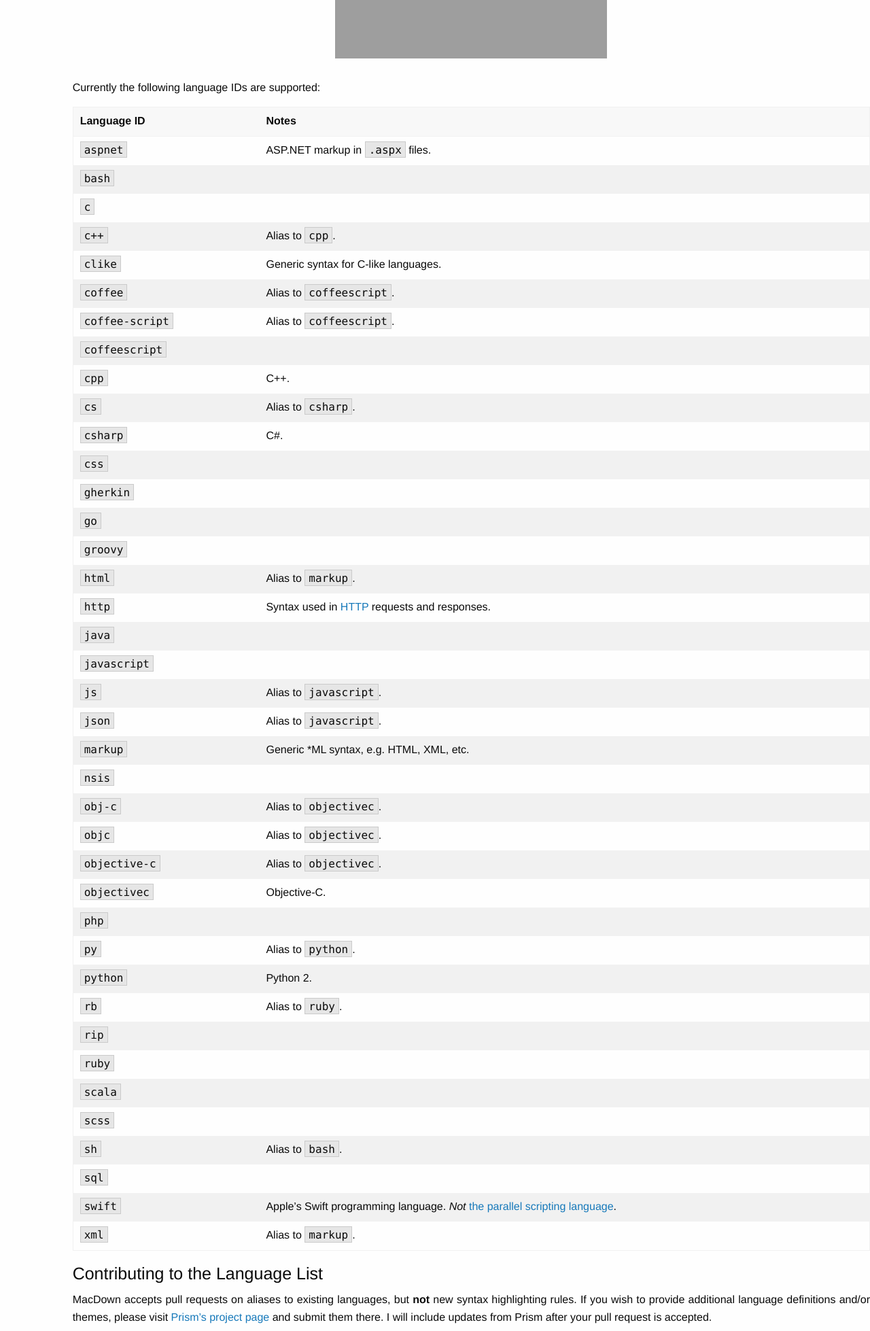
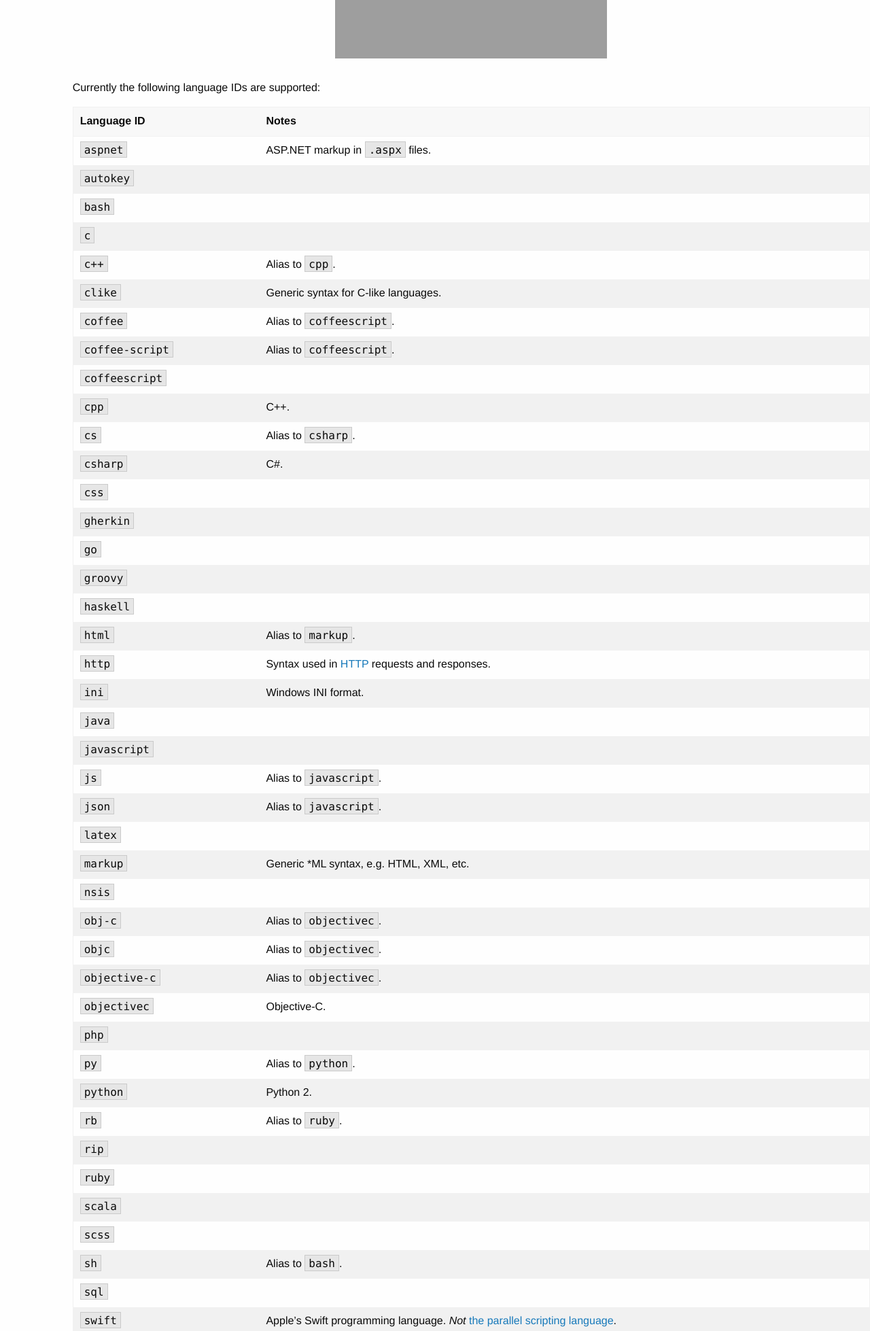
Before and after one commit to MacDownApp/macdown-site-django, a Django app: template pages/templates/pages/features.html in a window 1280 px wide. Shown: the part 1577-3535 px from the top of the page at 68% size. Run offline with Django 3.2, Linux system fonts and the light colour scheme; the template is opened without the code that fills it, so the values that code supplies are empty; some libraries are stand-ins or nearby versions; grey boxes are pictures that could not be loaded.

Commit message:
Update language list

```diff
--- a/pages/templates/pages/features.html
+++ b/pages/templates/pages/features.html
@@ -46,6 +46,7 @@
       <thead><tr><th>Language ID</th><th>Notes</th></tr></thead>
       <tbody>
         <tr><td><code>aspnet</code></td><td>ASP.NET markup in <code>.aspx</code> files.</td></tr>
+        <tr><td><code>autokey</code></td><td></td></tr>
         <tr><td><code>bash</code></td><td></td></tr>
         <tr><td><code>c</code></td><td></td></tr>
         <tr><td><code>c++</code></td><td>Alias to <code>cpp</code>.</td></tr>
@@ -60,12 +61,15 @@
         <tr><td><code>gherkin</code></td><td></td></tr>
         <tr><td><code>go</code></td><td></td></tr>
         <tr><td><code>groovy</code></td><td></td></tr>
+        <tr><td><code>haskell</code></td><td></td></tr>
         <tr><td><code>html</code></td><td>Alias to <code>markup</code>.</td></tr>
         <tr><td><code>http</code></td><td>Syntax used in <a href="http://en.wikipedia.org/wiki/Hypertext_Transfer_Protocol">HTTP</a> requests and responses.</td></tr>
+        <tr><td><code>ini</code></td><td>Windows INI format.</td></tr>
         <tr><td><code>java</code></td><td></td></tr>
         <tr><td><code>javascript</code></td><td></td></tr>
         <tr><td><code>js</code></td><td>Alias to <code>javascript</code>.</td></tr>
         <tr><td><code>json</code></td><td>Alias to <code>javascript</code>.</td></tr>
+        <tr><td><code>latex</code></td><td></td></tr>
         <tr><td><code>markup</code></td><td>Generic *ML syntax, e.g. HTML, XML, etc.</td></tr>
         <tr><td><code>nsis</code></td><td></td></tr>
         <tr><td><code>obj-c</code></td><td>Alias to <code>objectivec</code>.</td></tr>
@@ -83,6 +87,7 @@
         <tr><td><code>sh</code></td><td>Alias to <code>bash</code>.</td></tr>
         <tr><td><code>sql</code></td><td></td></tr>
         <tr><td><code>swift</code></td><td>Apple’s Swift programming language. <em>Not</em> <a href="http://swift-lang.org/">the parallel scripting language</a>.</td></tr>
+        <tr><td><code>twig</code></td><td></td></tr>
         <tr><td><code>xml</code></td><td>Alias to <code>markup</code>.</td></tr>
       </tbody>
     </table>
```
